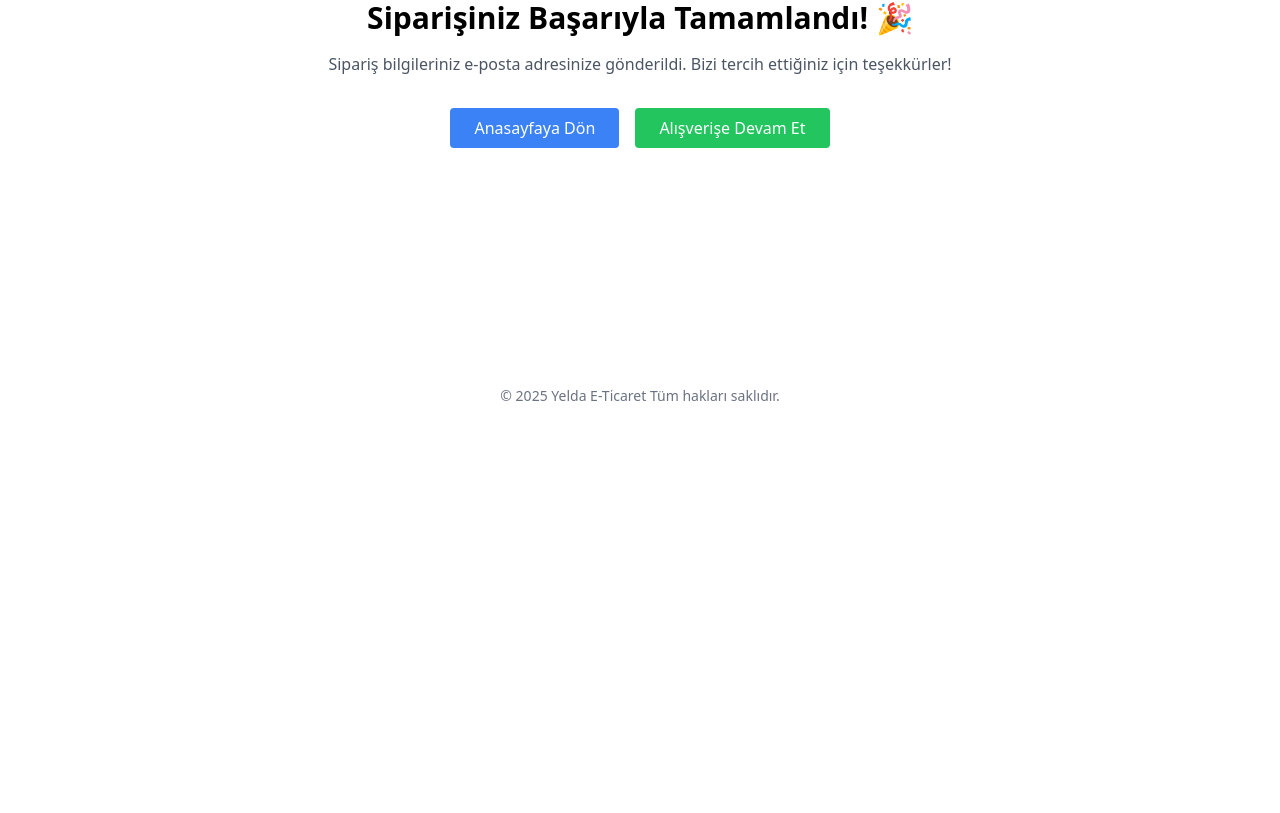
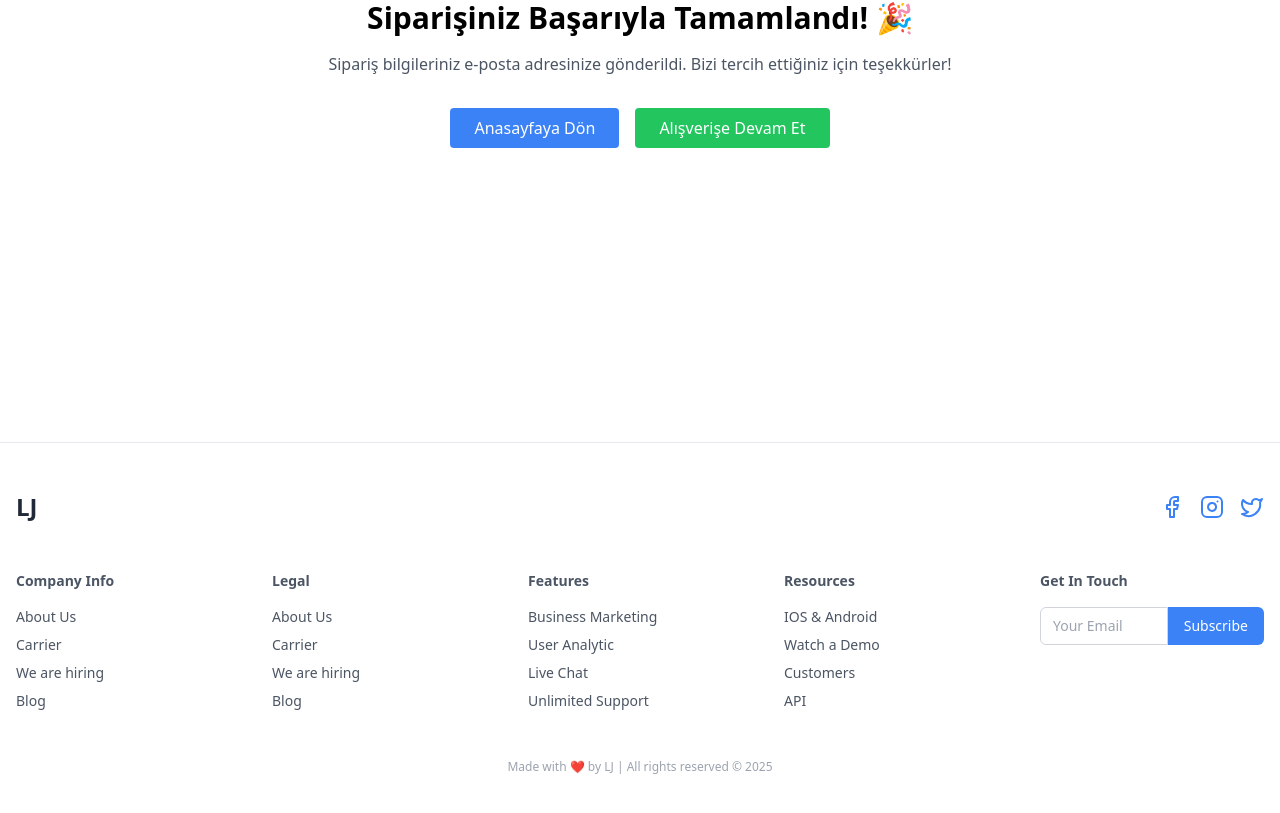
Before and after one commit to Yelda-ozbek/LJ-ecommerce, a React (Vite) app: page /complete-order in a window 1280 px wide. Shown: the part 255-1068 px from the top of the page. Before the commit the page ends 800 px from the top, so only its background shows below. Built offline with nearby package versions, Linux system fonts and the light colour scheme; no server answers.

Commit message:
footer kısmı eklendi.

```diff
--- a/src/layout/Footer.jsx
+++ b/src/layout/Footer.jsx
@@ -1,8 +1,101 @@
+import { Link } from "react-router-dom";
+import { Facebook, Instagram, Twitter } from "lucide-react";
+
 const Footer = () => {
-    return (
-      <footer className="text-center py-6 text-sm text-gray-500">
-        © 2025 Yelda E-Ticaret Tüm hakları saklıdır.
-      </footer>
-    );
-  };
-  export default Footer;
+  return (
+    <footer className="bg-white border-t mt-20">
+      <div className="max-w-7xl mx-auto px-4 py-12">
+        {/* Üst Bölüm */}
+        <div className="flex flex-col md:flex-row justify-between items-center mb-12 gap-6">
+          {/* Logo */}
+          <Link to="/" className="flex items-center gap-2 text-2xl font-bold text-gray-800">
+
+            LJ
+          </Link>
+
+          {/* Sosyal Medya */}
+          <div className="flex gap-4 text-blue-500">
+            <a href="https://www.facebook.com/" target="_blank" rel="noopener noreferrer">
+              <Facebook size={24} />
+            </a>
+            <a href="https://www.instagram.com/" target="_blank" rel="noopener noreferrer">
+              <Instagram size={24} />
+            </a>
+            <a href="https://www.x.com/" target="_blank" rel="noopener noreferrer">
+              <Twitter size={24} />
+            </a>
+          </div>
+        </div>
+
+        {/* Orta Menü */}
+        <div className="grid grid-cols-2 md:grid-cols-5 gap-8 text-sm text-gray-600 mb-12">
+          <div>
+            <h4 className="font-bold mb-4">Company Info</h4>
+            <ul className="space-y-2">
+              <li><Link to="/about">About Us</Link></li>
+              <li><a href="#">Carrier</a></li>
+              <li><a href="#">We are hiring</a></li>
+              <li><Link to="/blog">Blog</Link></li>
+            </ul>
+          </div>
+
+          <div>
+            <h4 className="font-bold mb-4">Legal</h4>
+            <ul className="space-y-2">
+              <li><Link to="/about">About Us</Link></li>
+              <li><a href="#">Carrier</a></li>
+              <li><a href="#">We are hiring</a></li>
+              <li><Link to="/blog">Blog</Link></li>
+            </ul>
+          </div>
+
+          <div>
+            <h4 className="font-bold mb-4">Features</h4>
+            <ul className="space-y-2">
+              <li><a href="#">Business Marketing</a></li>
+              <li><a href="#">User Analytic</a></li>
+              <li><a href="#">Live Chat</a></li>
+              <li><a href="#">Unlimited Support</a></li>
+            </ul>
+          </div>
+
+          <div>
+            <h4 className="font-bold mb-4">Resources</h4>
+            <ul className="space-y-2">
+              <li><a href="#">IOS & Android</a></li>
+              <li><a href="#">Watch a Demo</a></li>
+              <li><a href="#">Customers</a></li>
+              <li><a href="#">API</a></li>
+            </ul>
+          </div>
+
+          {/* E-Mail Kısmı */}
+          <div>
+            <h4 className="font-bold mb-4">Get In Touch</h4>
+            <form className="flex">
+              <input
+                type="email"
+                placeholder="Your Email"
+                className="border border-gray-300 px-3 py-2 w-full rounded-l-md focus:outline-none"
+              />
+              <button
+                type="submit"
+                className="bg-blue-500 text-white px-4 rounded-r-md hover:bg-blue-600 transition"
+              >
+                Subscribe
+              </button>
+            </form>
+
+          </div>
+        </div>
+
+        {/* Alt Copyright */}
+        <div className="text-center text-xs text-gray-400">
+          Made with ❤️ by LJ | All rights reserved © {new Date().getFullYear()}
+        </div>
+      </div>
+    </footer>
+  );
+};
+
+export default Footer;
--- a/src/layout/Header.jsx
+++ b/src/layout/Header.jsx
@@ -201,7 +201,7 @@ const Header = () => {
           <Link to="/about">About</Link>
           <Link to="/blog">Blog</Link>
           <Link to="/contact">Contact</Link>
-          <Link to="/pages">Pages</Link>
+
           <Link to="/team">Team</Link>
           <Link to="/cart">Sepetim</Link>
           <Link to="/signup">Sign Up</Link>
```
